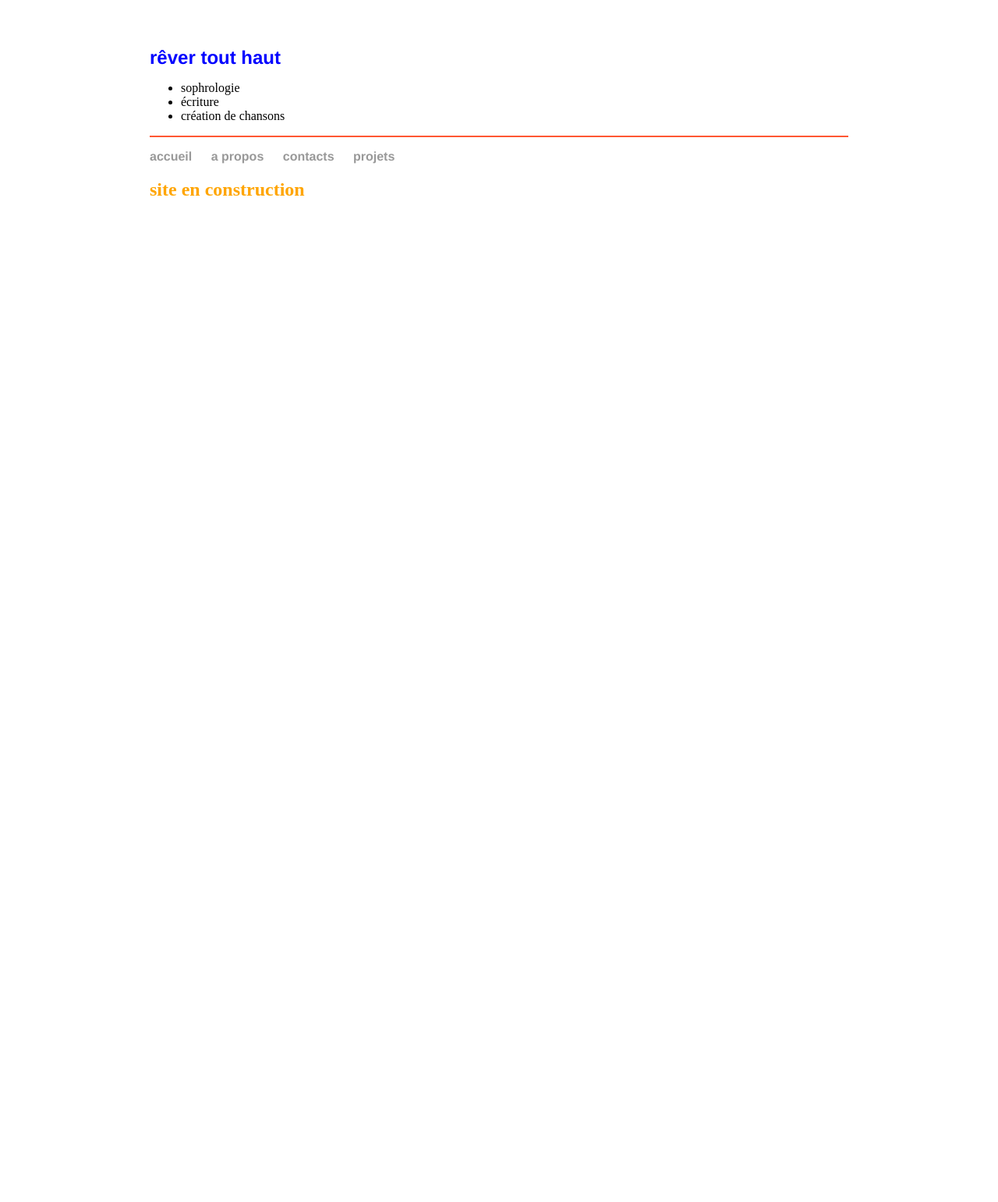
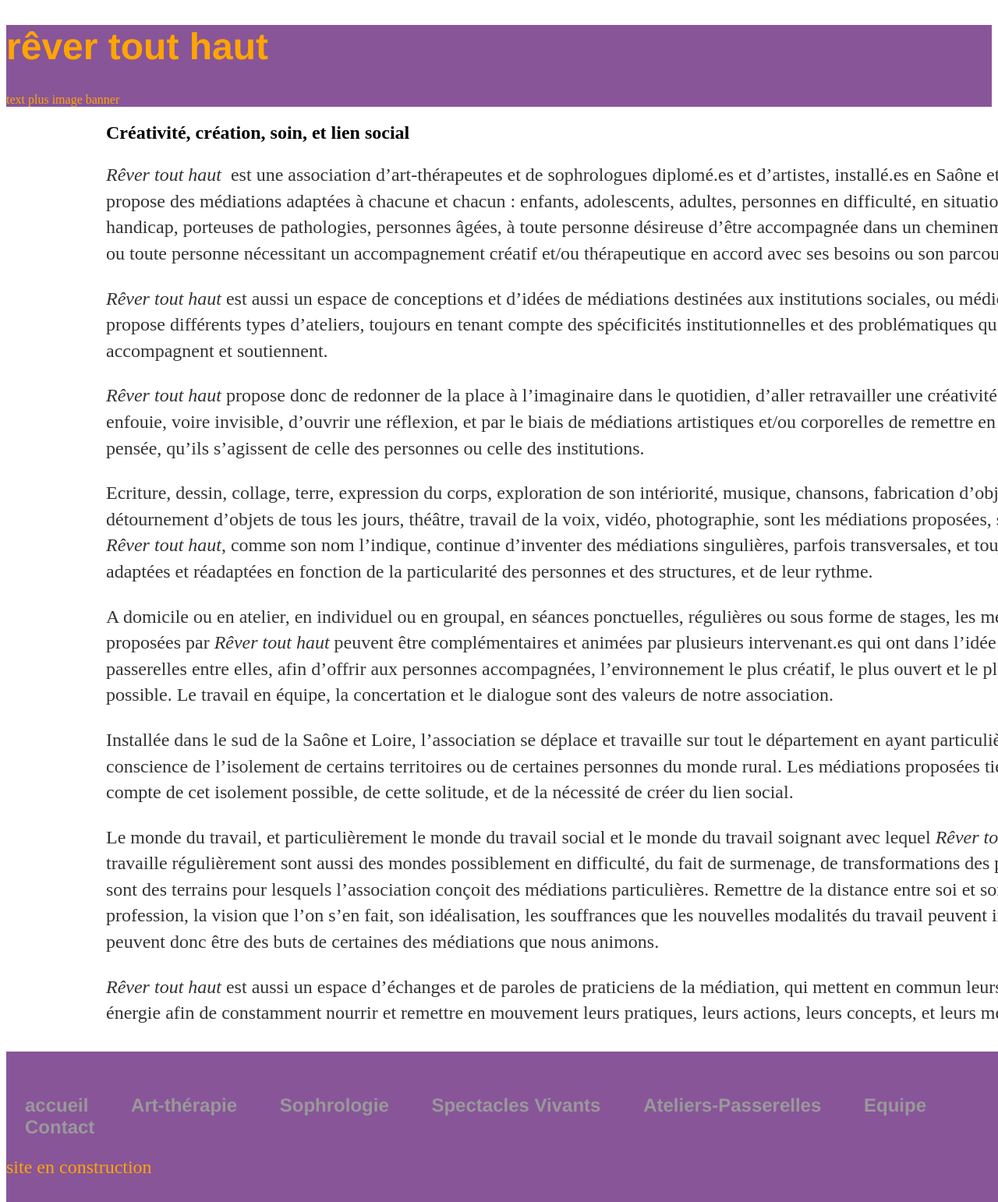
Before and after one commit to leshnik/revertouthaut, a Jekyll site: the page built from index.md, in a window 1280 px wide. Shown: the whole page at 78% size. Built offline with Jekyll 4.4.1, drawn with Linux system fonts in a browser that asks for light colours.

Commit message:
Add real content and basic formatting.

```diff
--- a/_includes/footer.html
+++ b/_includes/footer.html
@@ -3,6 +3,6 @@
     <ul class="footer-nav nav-links">
       {% include nav-links.html %}
     </ul>
-    <h2>site en construction</h2>
+    site en construction
   </nav>
 </footer>
--- a/_includes/header.html
+++ b/_includes/header.html
@@ -1,3 +1,4 @@
 <header class="header">
   <h1>rêver tout haut</h1>
+  text plus image banner
 </header>
--- a/_includes/nav-links.html
+++ b/_includes/nav-links.html
@@ -1,4 +1,7 @@
 <li><a href="/">accueil</a></li>
-<li><a href="/a-propos">a propos</a></li>
-<li><a href="/contacts">contacts</a></li>
-<li><a href="/projets">projets</a></li>
+<li><a href="/art-therapie">Art-thérapie</a></li>
+<li><a href="/sophrologie">Sophrologie</a></li>
+<li><a href="/spectacles">Spectacles Vivants</a></li>
+<li><a href="/ateliers">Ateliers-Passerelles</a></li>
+<li><a href="/equipe">Equipe</a></li>
+<li><a href="/contact">Contact</a></li>
--- a/_layouts/default.html
+++ b/_layouts/default.html
@@ -3,7 +3,8 @@
     {% include head.html %}
     <body>
       {% include header.html %}
-      <div class="container">
+
+      <div class="content-container">
         {{ content }}
       </div><!-- /.container -->
 
--- a/css/main.css
+++ b/css/main.css
@@ -1,6 +1,12 @@
 body {
-  margin: 60px auto;
-  width: 70%;
+
+}
+.content-container {
+  overflow: scroll;
+  height: 80vh;
+  width: 100vw;
+  padding-left: 10vw;
+  padding-right: 5vw;
 }
 nav ul, footer ul {
   font-family: 'Helvetica', 'Arial', 'Sans-Serif';
@@ -10,7 +16,8 @@ nav ul, footer ul {
 }
 nav ul li, foot ul li {
   display: inline;
-  margin-right: 20px;
+  margin-right: 1em;
+  margin-left: 1em;
 }
 a {
   text-decoration: none;
@@ -29,13 +36,19 @@ p {
   color: #333;
 }
 header {
-  color: blue;
-  font-size: .5em;
+  color: orange;
+  font-size: 1em;
+  background-color: #859;
 }
 footer {
-  border-top: 2px solid #FF5733;
-  font-size: 1em;
+
+  font-size: 1.5em;
   color: orange;
+  width: 100%;
+  padding: 2vh 0 2vh;
+  position: fixed;
+  bottom: 0;
+  background-color: #859;
 }
 ul.posts {
   margin: 20px auto 40px;
--- a/index.md
+++ b/index.md
@@ -2,7 +2,22 @@
 layout: default
 title: rêver tout haut
 ---
+## Créativité,  création, soin, et lien social
 
-* sophrologie
-* écriture
-* création de chansons
+*Rêver tout haut*  est une association d’art-thérapeutes et de sophrologues diplomé.es et d’artistes, installé.es en Saône et Loire, qui propose des médiations adaptées à chacune et chacun : enfants, adolescents, adultes, personnes en difficulté, en situation de handicap, porteuses de pathologies, personnes âgées, à toute personne désireuse d’être accompagnée dans un cheminement créatif, ou toute personne nécessitant un accompagnement créatif et/ou thérapeutique en accord avec ses besoins ou son parcours de soins.
+
+*Rêver tout haut* est aussi un espace de conceptions et d’idées de médiations destinées aux institutions sociales, ou médico-sociales et propose différents types d’ateliers, toujours en tenant compte des spécificités institutionnelles et des problématiques qu’elles accompagnent et soutiennent.
+
+*Rêver tout haut* propose donc de redonner de la place à l’imaginaire dans le quotidien, d’aller retravailler une créativité parfois enfouie, voire invisible, d’ouvrir une réflexion, et par le biais de médiations artistiques et/ou corporelles de remettre en route de la pensée, qu’ils s’agissent de celle des personnes ou celle des institutions.
+
+Ecriture, dessin, collage, terre, expression du corps, exploration de son intériorité, musique, chansons, fabrication d’objets insolites, détournement d’objets de tous les jours, théâtre, travail de la voix, vidéo, photographie, sont les médiations proposées, sachant que *Rêver tout haut*, comme son nom l’indique, continue d’inventer des médiations singulières, parfois transversales, et toujours adaptées et réadaptées en fonction de la particularité des personnes et des structures, et de leur rythme.
+
+A domicile ou en atelier, en individuel ou en groupal, en séances ponctuelles, régulières ou sous forme de stages, les médiations proposées par  *Rêver tout haut* peuvent être complémentaires et animées par plusieurs intervenant.es qui ont dans l’idée de créer des passerelles entre elles, afin d’offrir aux personnes accompagnées, l’environnement le plus créatif, le plus ouvert et le plus judicieux possible. Le travail en équipe, la concertation et le dialogue sont des valeurs de notre association.
+
+Installée dans le sud de la Saône et Loire, l’association se déplace et travaille sur tout le département en ayant particulièrement conscience de l’isolement de certains territoires ou de certaines personnes du monde rural. Les médiations proposées tiennent ainsi compte de cet isolement possible, de cette solitude, et de la nécessité de créer du lien social.
+
+Le monde du travail, et particulièrement le monde du travail social et le monde du travail soignant avec lequel *Rêver tout haut* travaille régulièrement sont aussi des mondes possiblement en difficulté, du fait de surmenage, de transformations des pratiques et sont des terrains pour lesquels l’association conçoit des médiations particulières. Remettre de la distance entre soi et son travail, sa profession, la vision que l’on s’en fait, son idéalisation, les souffrances que les nouvelles modalités du travail peuvent induire, peuvent donc être des buts de certaines des médiations que nous animons.
+
+*Rêver tout haut* est aussi un espace d’échanges et de paroles de praticiens de la médiation, qui mettent en commun leurs idées, leur énergie afin de constamment nourrir et remettre en mouvement leurs pratiques, leurs actions, leurs concepts, et leurs méthodes.
+
+*Rêver tout haut* se rêve, se projette et se pense comme un laboratoire d’idées nouvelles, d’expériences artistiques et thérapeutiques transversales, une mise en commun de pratiques toujours en mouvement et en questionnement, une entreprise concrète de transformation des personnes et des institutions, animée par la conscience des problématiques humaines contemporaines. Enfin, *Rêver tout haut* mise sur l’imaginaire fécond des individus, des institutions, et des professionnels du soin.
```
Also changed, not shown: art-therapie.md (added, +25 -0 lines), projets.md (deleted, +0 -6 lines), spectacles.md (added, +96 -0 lines), ateliers.md (added), contact.md (renamed from contacts.md), equipe.md (added), page4.html (deleted), sophrologie.md (renamed from a-propos.md), travail-social.md (added).
